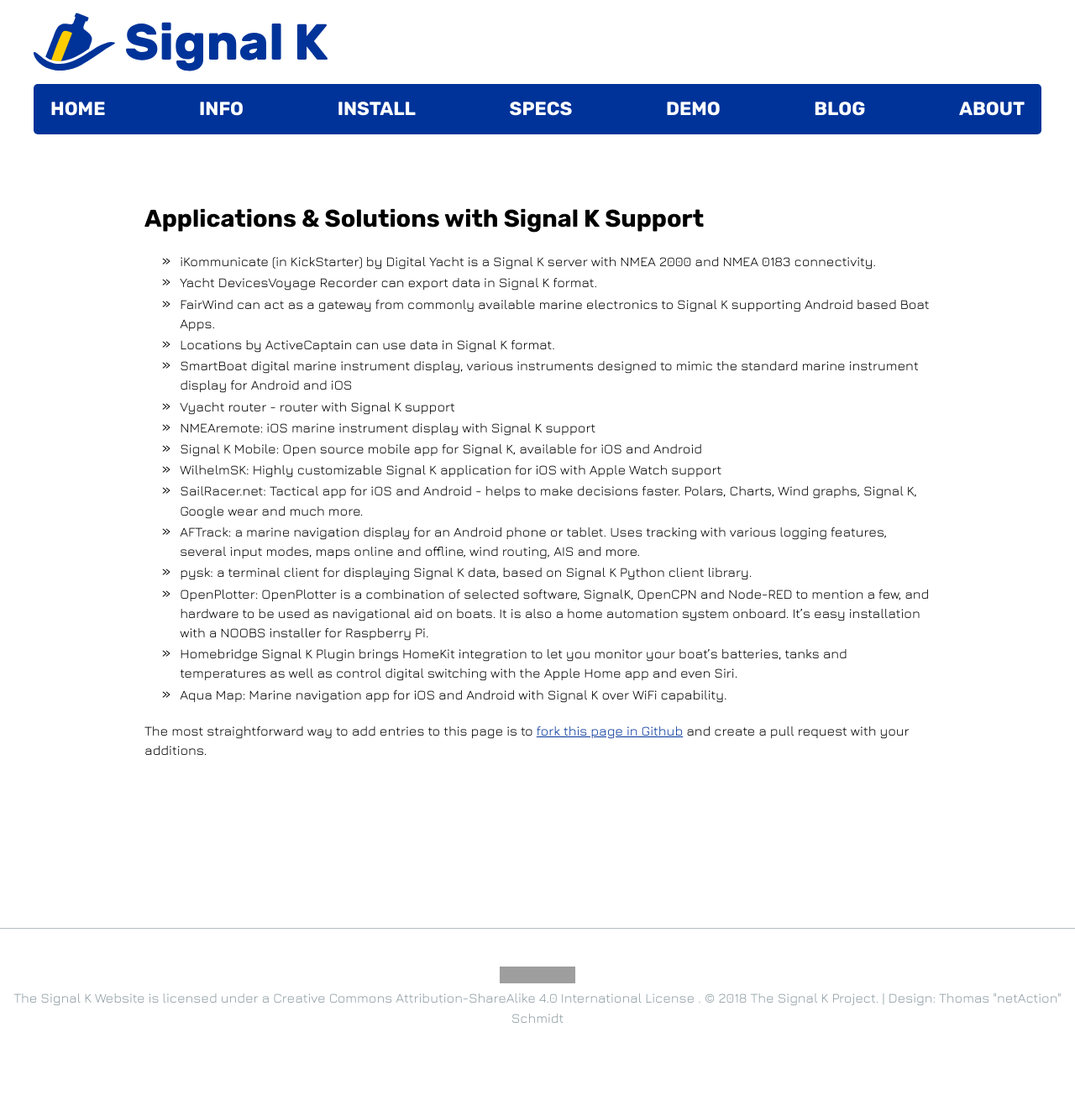
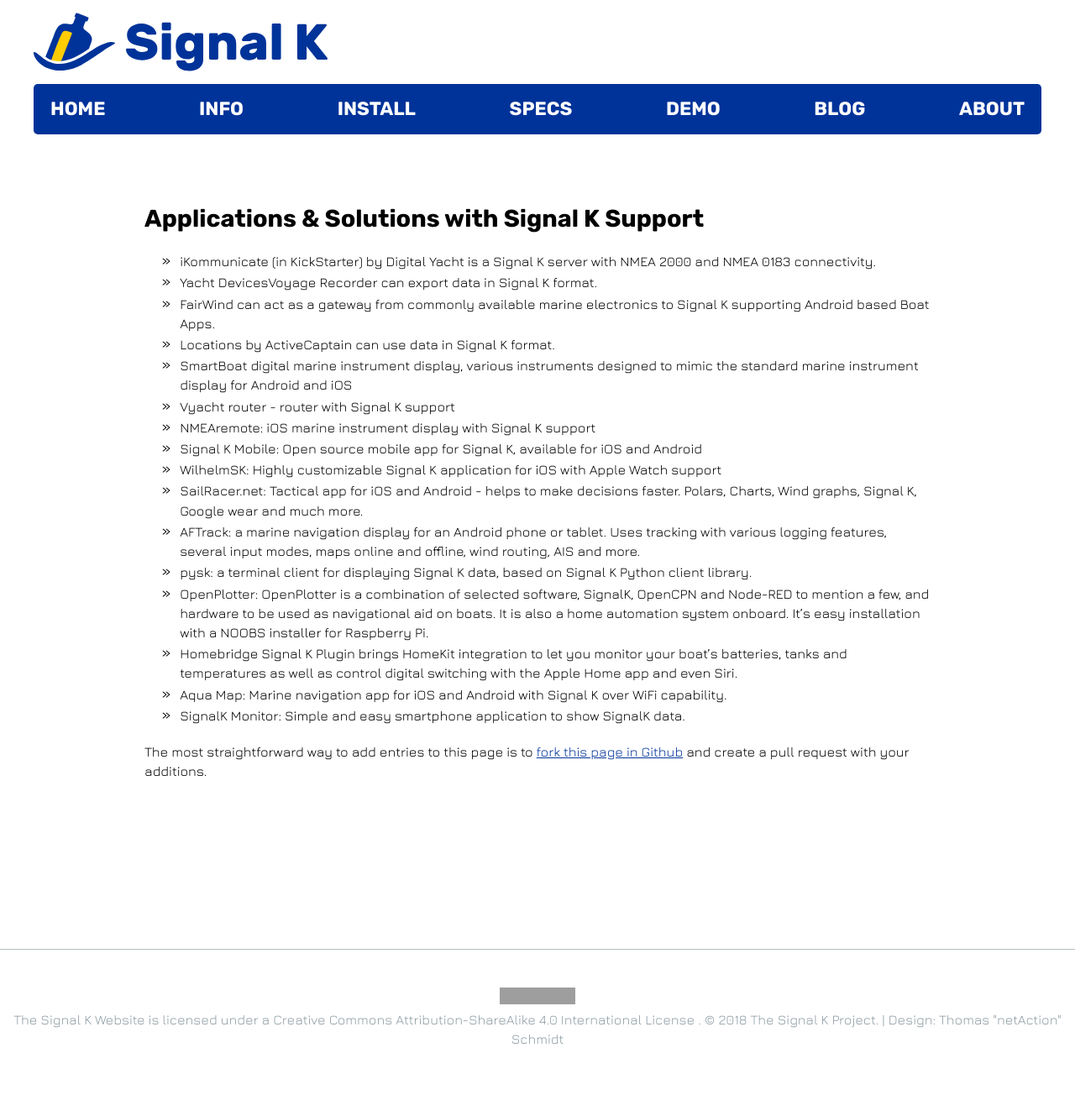
Before and after one commit to SignalK/signalk.github.io, a Jekyll site: the page built from solutions.md, in a window 1280 px wide. Shown: the whole page at 84% size. Built offline with Jekyll 4.4.1, drawn with Linux system fonts in a browser that asks for light colours; nearby versions of some CDN libraries; before the commit the page ends 1304 px from its top, so only the background shows below that; grey boxes are pictures that could not be loaded.

Commit message:
Update solutions.md
Added reference to SignalK Monitor mobile app.

```diff
--- a/solutions.md
+++ b/solutions.md
@@ -25,6 +25,7 @@
 - [OpenPlotter](https://openmarine.net/openplotter): OpenPlotter is a combination of selected software, SignalK, OpenCPN and Node-RED to mention a few, and hardware to be used as navigational aid on boats. It is also a home automation system onboard. It's easy installation with a NOOBS installer for Raspberry Pi.
 - [Homebridge Signal K Plugin](https://www.npmjs.com/package/homebridge-signalk) brings [HomeKit](https://www.apple.com/ios/home/) integration to let you monitor your boat's batteries, tanks and temperatures as well as control digital switching with the Apple Home app and even Siri.
 - [Aqua Map](http://www.globalaquamaps.com): Marine navigation app for iOS and Android with Signal K over WiFi capability.
+- [SignalK Monitor](https://play.google.com/store/apps/details?id=com.belmille.signalkflutter): Simple and easy smartphone application to show SignalK data.
 
 The most straightforward way to add entries to this page is to
 [fork this page in Github](https://github.com/SignalK/signalk.github.io/blob/master/solutions.md) and
```
